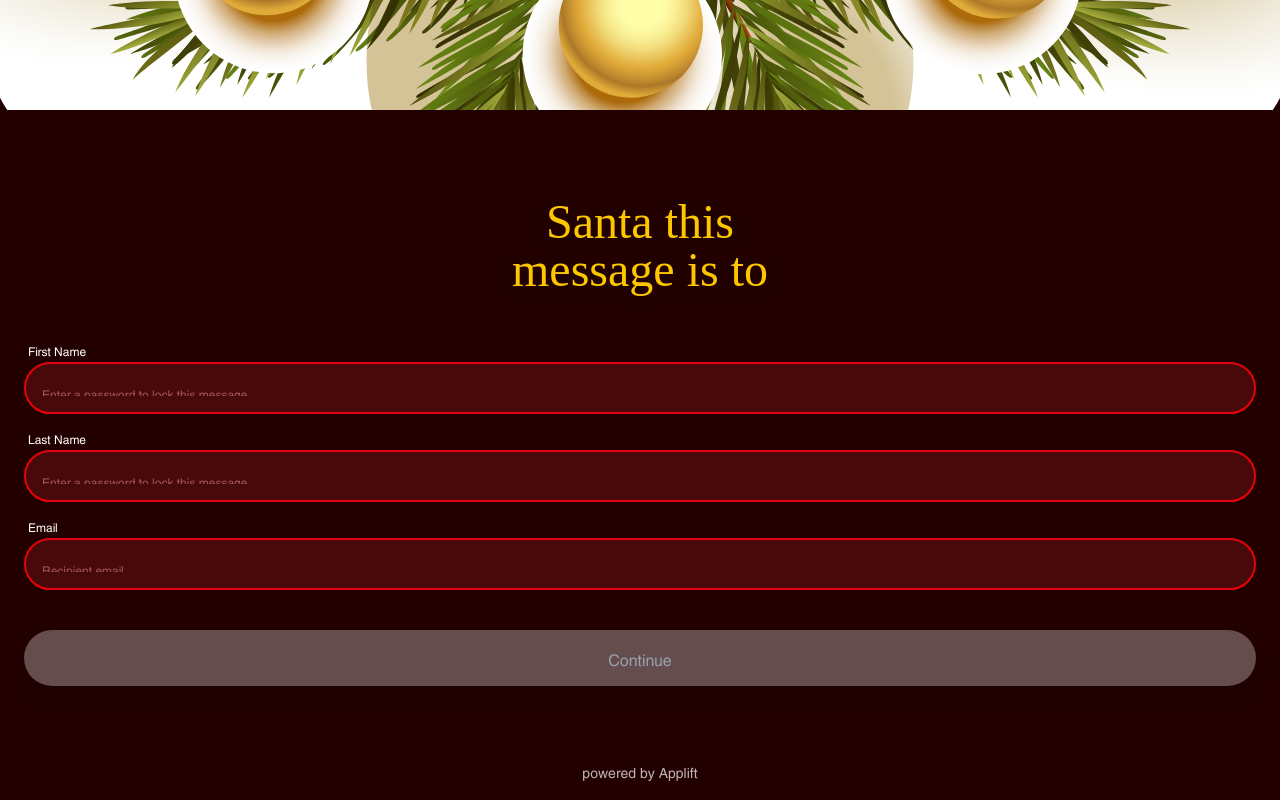
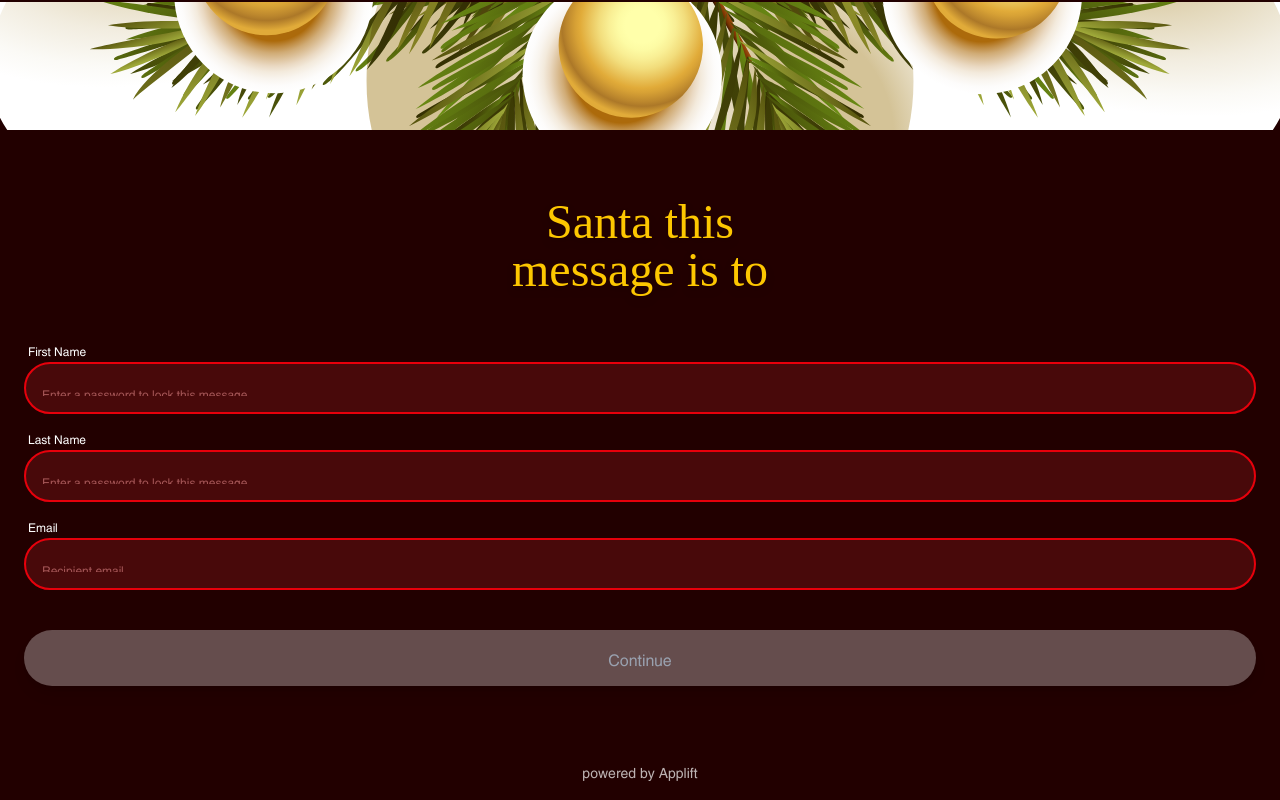
Before and after one commit to AmDeeJhay/Christmas-card, a Next.js app: page /create in a window 1280 px wide. Built offline with nearby package versions, Linux system fonts and the light colour scheme; a web font is replaced by a local one.

Commit message:
fix: adjust layout properties for improved visual consistency in PasswordLockPage

```diff
--- a/app/create/page.tsx
+++ b/app/create/page.tsx
@@ -26,9 +26,9 @@ const PasswordLockPage: React.FC = () => {
   const isFormValid = firstName.trim() !== '' && lastName.trim() !== '' && email.trim() !== ''
 
   return (
-    <div className="min-h-full w-screen -mt-9 bg-gradient-to-b relative overflow-hidden flex flex-col px-0">
+    <div className="min-h-screen w-screen -mt-9 bg-gradient-to-b relative overflow-hidden flex flex-col px-0">
       {/* Christmas garland decoration at top */}
-      <div className="w-full relative h-32 flex-shrink-0">
+      <div className="w-full relative h-32 top-5 flex-shrink-0">
         <img
           src="/images/Garland.svg"
           alt="Garland"
```
